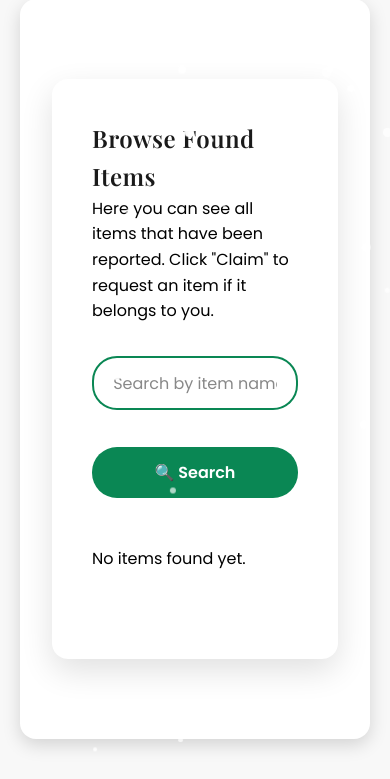
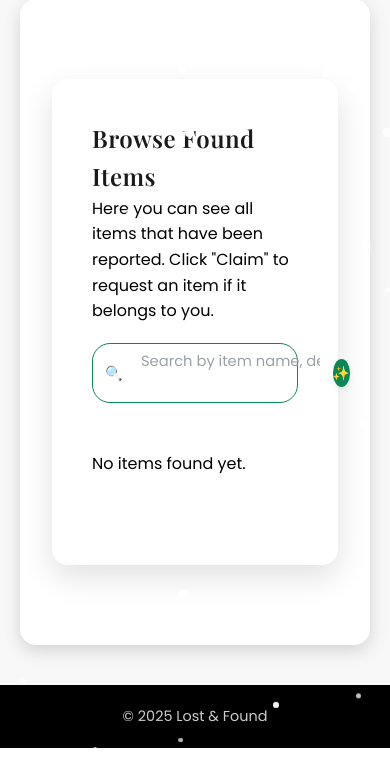
Before and after one commit to ayaanbekur/Fbla_2026, a Flask app: page /browse in a window 390 px wide. Shown: the part 105-884 px from the top of the page. After the commit the page ends 853 px from the top, so only its background shows below. Run offline with Flask 3, Linux system fonts and the light colour scheme.

Commit message:
fix search bar kinda 	modified:   templates/browse.html

```diff
--- a/templates/browse.html
+++ b/templates/browse.html
@@ -7,6 +7,8 @@
 
   <div class="search-container">
     <form method="GET" action="{{ url_for('browse') }}" class="search-form">
+      <div class="search-input-wrapper">
+        <span class="search-icon" aria-hidden="true">🔍</span>
         <input
           type="text"
           name="q"
@@ -14,8 +16,10 @@
           placeholder="Search by item name, description, or location..."
           value="{{ search_query or '' }}"
           aria-label="Search items"
-      >
-      <button type="submit" class="search-button">🔍 Search</button>
+        />
+        <button type="submit" class="search-pill" aria-label="Search">✨</button>
+      </div>
+
       {% if search_query %}
         <a href="{{ url_for('browse') }}" class="clear-search">Clear</a>
       {% endif %}
@@ -58,64 +62,75 @@
   color: #000000;
 }
 
+
 .search-container {
-  margin: 2rem 0;
+  margin: 1.2rem 0;
   display: flex;
   justify-content: center;
 }
 
 .search-form {
+  width: 100%;
+  max-width: 620px;
+}
+
+.search-input-wrapper {
+  position: relative;
+  width: 100%;
   display: flex;
-  gap: 0.8rem;
-  width: 100%;
-  max-width: 600px;
   align-items: center;
+  gap: 6px;
+  border: 1.5px solid #0A8754;
+  border-radius: 18px;
+  padding: 3px 6px; /* slightly smaller to help fit input height */
+  box-sizing: border-box;
+  background: #ffffff;
+}
+
+.search-icon {
+  font-size: 0.88rem;
+  color: #6b6b6b;
+  margin-left: 6px;
+  margin-right: 6px;
 }
 
 .search-bar {
+  border: none;
+  outline: none;
+  padding: 0 0.4rem; /* horizontal padding only */
+  height: 28px; /* fixed height to vertically center text */
+  line-height: 28px;
+  font-size: 0.92rem;
   flex: 1;
-  padding: 0.8rem 1.2rem;
-  font-size: 1rem;
-  border: 2px solid #0A8754;
-  border-radius: 25px;
-  outline: none;
-  transition: all 0.3s ease;
-  background-color: #ffffff;
+  background: transparent;
   color: #000000;
-  font-family: 'Poppins', sans-serif;
 }
 
 .search-bar:focus {
-  border-color: #004F2D;
-  box-shadow: 0 0 10px rgba(10, 135, 84, 0.3);
+  box-shadow: none;
 }
 
-.search-bar::placeholder {
-  color: #888;
-}
+.search-bar::placeholder { color: #9aa0a6; }
 
-.search-button {
-  padding: 0.8rem 1.5rem;
+.search-pill {
+  width: 28px;
+  height: 28px;
+  border-radius: 50%;
+  display: inline-flex;
+  align-items: center;
+  justify-content: center;
   background-color: #0A8754;
   color: #ffffff;
   border: none;
-  border-radius: 25px;
-  font-size: 1rem;
-  font-weight: 600;
   cursor: pointer;
-  transition: all 0.3s ease;
-  font-family: 'Poppins', sans-serif;
-  white-space: nowrap;
+  font-size: 0.86rem;
+  box-shadow: 0 3px 6px rgba(10,135,84,0.10);
 }
 
-.search-button:hover {
-  background-color: #004F2D;
-  transform: translateY(-2px);
-  box-shadow: 0 4px 12px rgba(10, 135, 84, 0.4);
-}
+.search-pill:hover { transform: translateY(-2px); }
 
-.search-button:active {
-  transform: translateY(0);
+@media (max-width: 480px) {
+  .search-pill { width: 28px; height: 28px; }
 }
 
 .clear-search {
```
Lines whose indentation alone changed are shown as unchanged.
